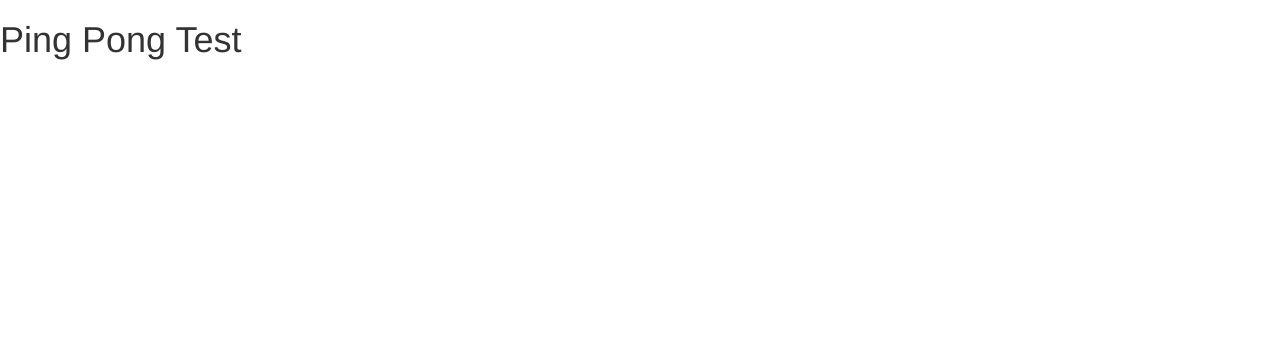
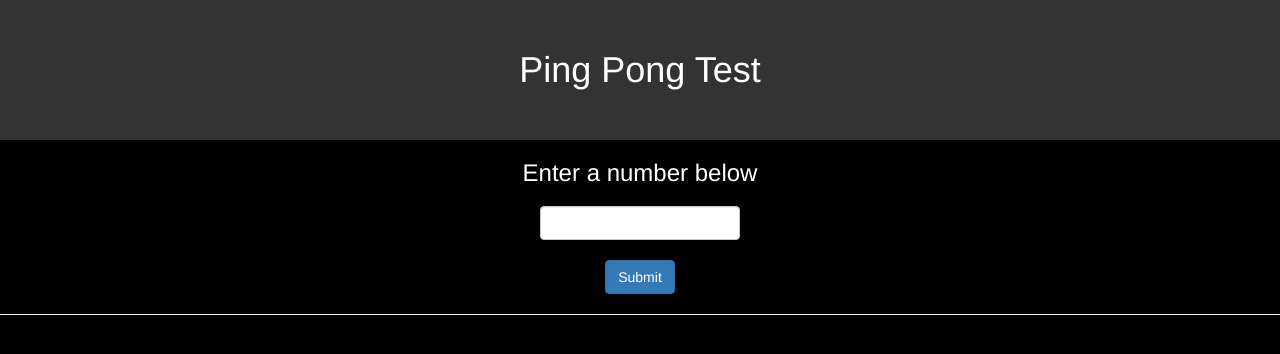
Before and after one commit to jeffsdev/ping-pong-test, a plain HTML site: page index.html in a window 1280 px wide. Drawn offline with Linux system fonts and the light colour scheme.

Commit message:
add form to ask user for number

```diff
--- a/css/styles.css
+++ b/css/styles.css
@@ -0,0 +1,25 @@
+body {
+  background: #000;
+  color: #fff;
+}
+
+header {
+  text-align: center;
+  padding: 50px 0;
+  background: #333;
+  display: none;
+}
+
+header h1 {
+  margin: 0;
+}
+
+.question {
+  display: none;
+  text-align: center;
+}
+
+#numInput {
+  max-width: 200px;
+  margin: 20px auto;
+}
--- a/index.html
+++ b/index.html
@@ -11,6 +11,22 @@
   <header>
     <h1>Ping Pong Test</h1>
   </header>
+  <section class="question">
+    <h3>Enter a number below</h3>
+    <form class="formgroup">
+      <div class="form-group">
+        <input type="text" class="form-control" id="numInput">
+      </div>
+      <button type="button" class="btn btn-primary">Submit</button>
+    </form>
+  </section>
+  <hr>
+  <section class="output">
+    <div class="numbers">
+
+    </div>
+  </section>
+
 
 </body>
 </html>
--- a/js/scripts.js
+++ b/js/scripts.js
@@ -0,0 +1,11 @@
+$(document).ready(function() {
+
+  $("header").slideDown("slow", function() {
+    $(".question").fadeIn("slow");
+  });
+
+
+
+
+
+});
```
